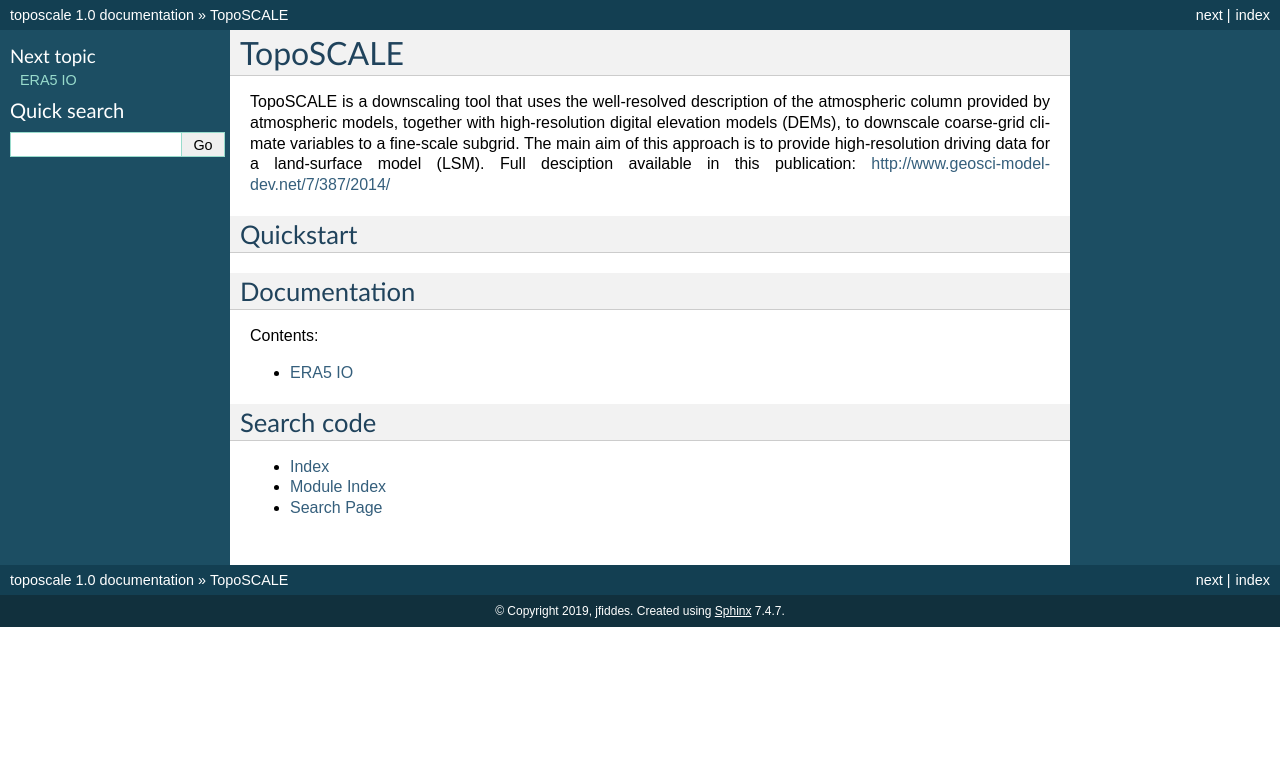
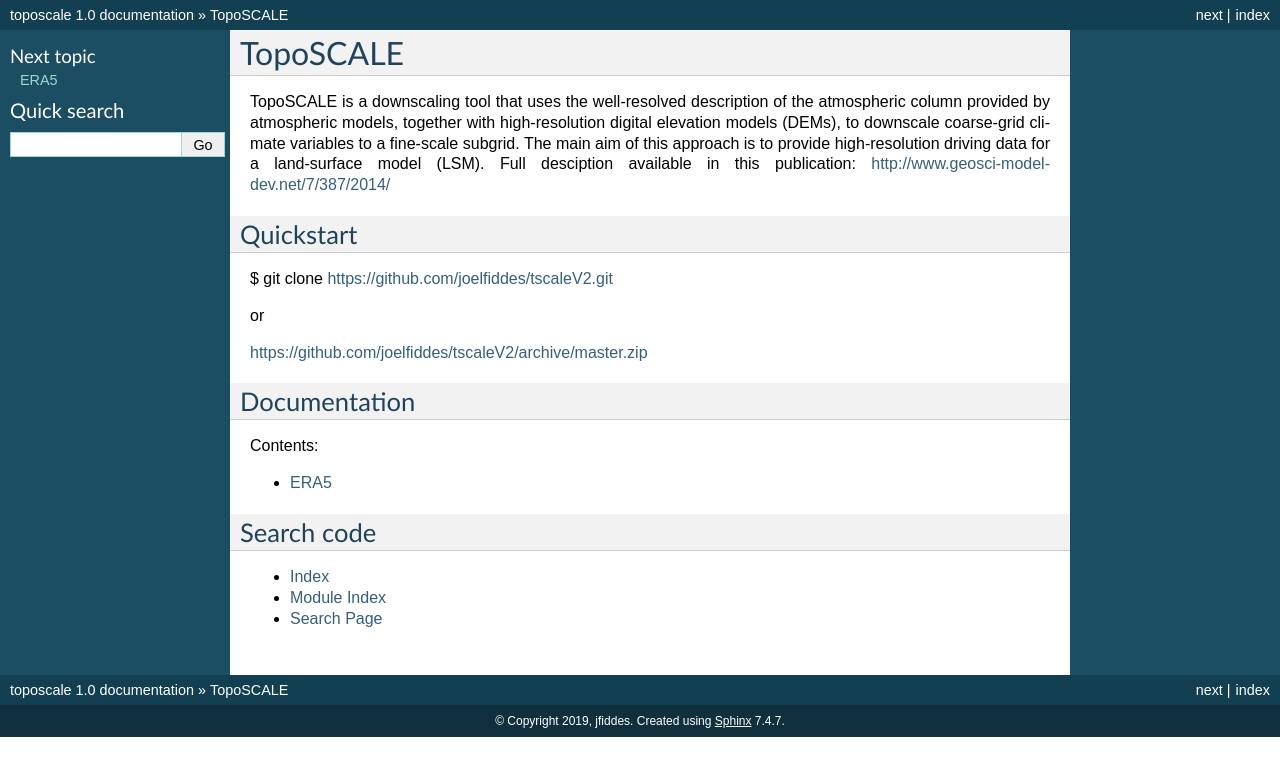
Before and after one commit to joelfiddes/tscaleV2, a Sphinx documentation site: the page built from docs/index.rst, in a window 1280 px wide. Shown: the top 776 px of the page. Built offline with Sphinx 7.4.7, drawn with Linux system fonts in a browser that asks for light colours.

Commit message:
docs edit

```diff
--- a/docs/era5.rst
+++ b/docs/era5.rst
@@ -1,4 +1,4 @@
-ERA5 IO
-=======
+ERA5
+====
 .. automodule:: era5
    :members:
--- a/docs/index.rst
+++ b/docs/index.rst
@@ -10,6 +10,11 @@
 
 Quickstart
 ----------
+$ git clone https://github.com/joelfiddes/tscaleV2.git
+
+or
+
+https://github.com/joelfiddes/tscaleV2/archive/master.zip
 
 Documentation
 -------------
```
Also changed, not shown: 1 other file.
